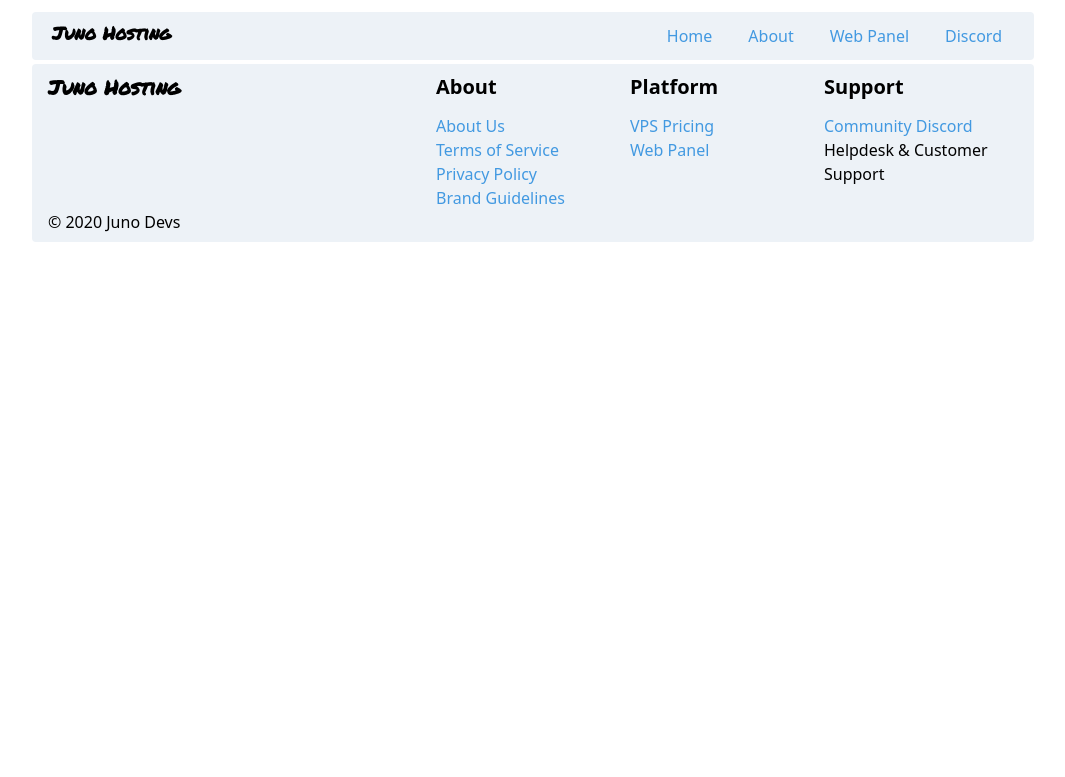
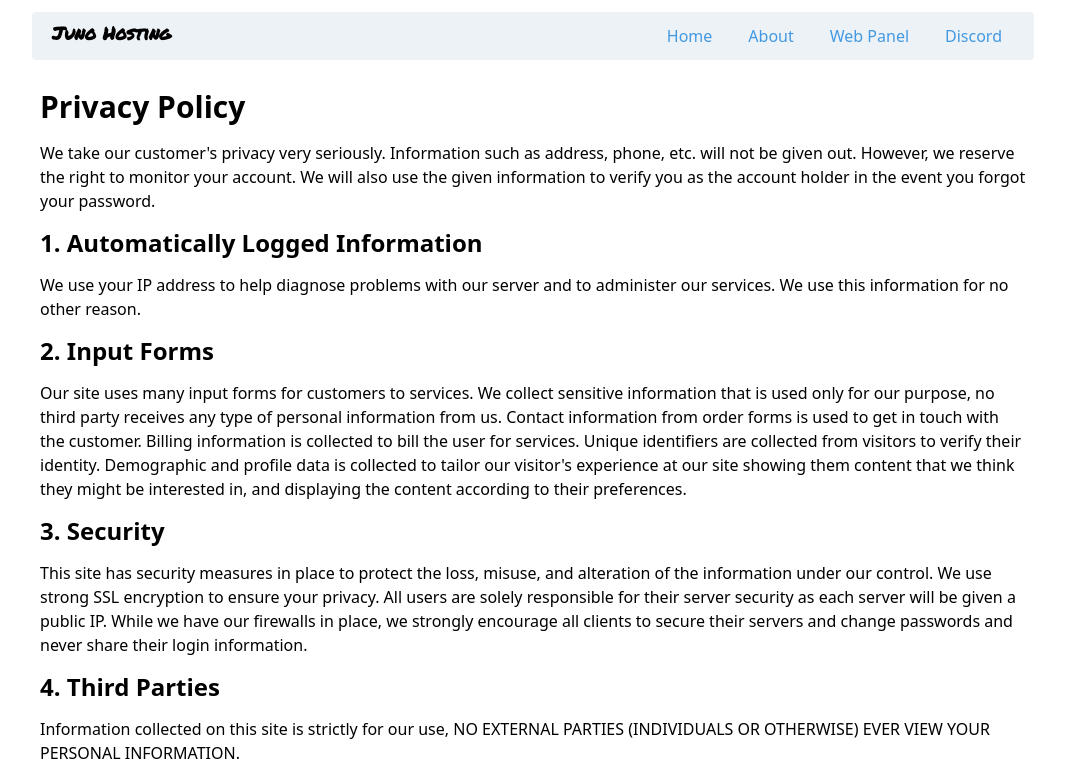
Before and after one commit to junodevs/junohosting.net, a Vue app: page /legal/privacy in a window 1280 px wide. Shown: the top 777 px of the page, without its empty margins (107-1172 px from the left). Built offline with nearby package versions, Linux system fonts and the light colour scheme.

Commit message:
feat: add privacy policy

```diff
--- a/src/assets/index.css
+++ b/src/assets/index.css
@@ -17,15 +17,15 @@
 }
 
 h1 {
-  @apply font-bold text-3xl mb-3;
+  @apply font-bold text-3xl my-3;
 }
 
 h2 {
-  @apply font-bold text-2xl mb-3;
+  @apply font-bold text-2xl my-3;
 }
 
 h3 {
-  @apply font-bold text-xl mb-3;
+  @apply font-bold text-xl my-3;
 }
 
 main {
--- a/src/pages/Home.vue
+++ b/src/pages/Home.vue
@@ -2,11 +2,11 @@
   <main>
     <section
       id="hero"
-      class="mt-5 container m-auto"
+      class="container m-auto"
     >
       <div class="lg:flex lg:p-0 p-7 justify-between items-center">
         <div class="lg:p-0 p-7">
-          <h1 class="text-4xl font-bold leading-tight mb-5">
+          <h1 class="text-4xl font-bold leading-tight mb-5 mt-0">
             Modern shared server hosting for everyone.
           </h1>
           <p class="text-xl">
--- /dev/null
+++ b/src/pages/PrivacyPolicy.vue
@@ -0,0 +1,42 @@
+<template>
+  <main>
+    <h1>Privacy Policy</h1>
+    <p>
+      We take our customer's privacy very seriously. Information such as address,
+      phone, etc. will not be given out. However, we reserve the right to monitor
+      your account. We will also use the given information to verify you as the
+      account holder in the event you forgot your password.
+    </p>
+    <h2>1. Automatically Logged Information</h2>
+    <p>
+      We use your IP address to help diagnose problems with our server and to
+      administer our services. We use this information for no other reason.
+    </p>
+    <h2>2. Input Forms</h2>
+    <p>
+      Our site uses many input forms for customers to services. We collect
+      sensitive information that is used only for our purpose, no third party
+      receives any type of personal information from us.
+      Contact information from order forms is used to get in touch with the
+      customer. Billing information is collected to bill the user for services.
+      Unique identifiers are collected from visitors to verify their identity.
+      Demographic and profile data is collected to tailor our visitor's
+      experience at our site showing them content that we think they might be
+      interested in, and displaying the content according to their preferences.
+    </p>
+    <h2>3. Security</h2>
+    <p>
+      This site has security measures in place to protect the loss, misuse, and
+      alteration of the information under our control. We use strong SSL
+      encryption to ensure your privacy. All users are solely responsible for
+      their server security as each server will be given a public IP. While we
+      have our firewalls in place, we strongly encourage all clients to secure
+      their servers and change passwords and never share their login information.
+    </p>
+    <h2>4. Third Parties</h2>
+    <p>
+      Information collected on this site is strictly for our use, NO EXTERNAL
+      PARTIES (INDIVIDUALS OR OTHERWISE) EVER VIEW YOUR PERSONAL INFORMATION.
+    </p>
+  </main>
+</template>
--- a/src/router.ts
+++ b/src/router.ts
@@ -1,5 +1,6 @@
 import Home from './pages/Home.vue'
 import About from './pages/About.vue'
+import PrivacyPolicy from './pages/PrivacyPolicy.vue'
 import { createWebHistory, createRouter } from 'vue-router'
 
 export const router = createRouter({
@@ -8,6 +9,6 @@ export const router = createRouter({
     { path: '/', component: Home },
     { path: '/about', component: About },
     { path: '/legal/terms', redirect: '' },
-    { path: '/legal/privacy', redirect: '' }
+    { path: '/legal/privacy', component: PrivacyPolicy }
   ]
 })
```
